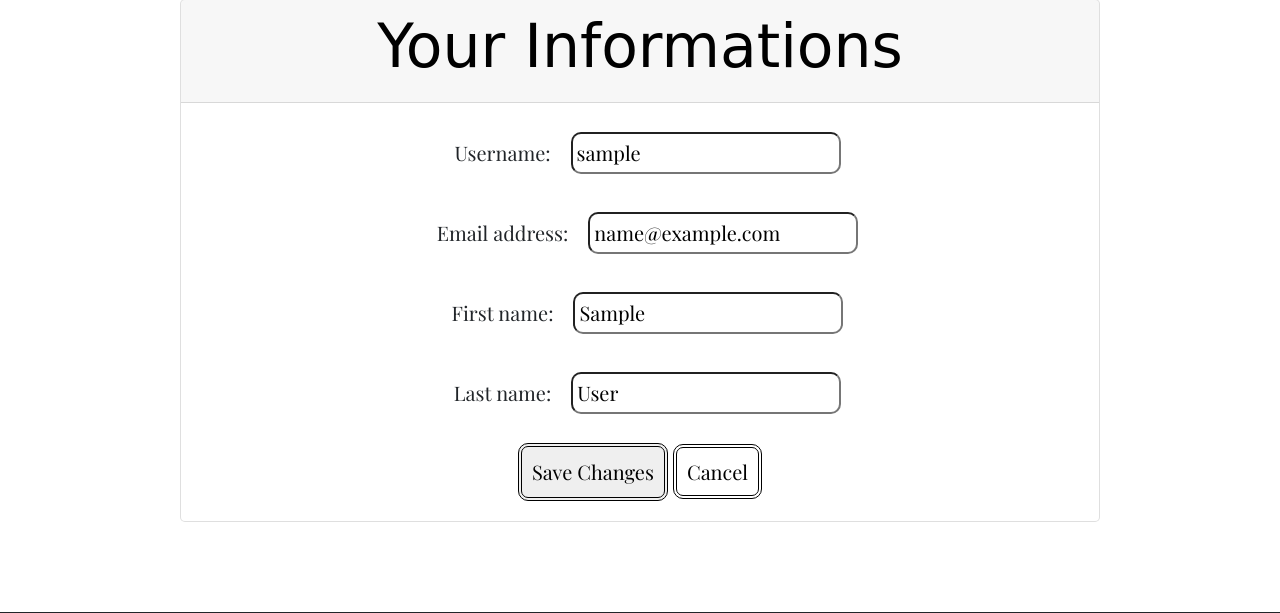
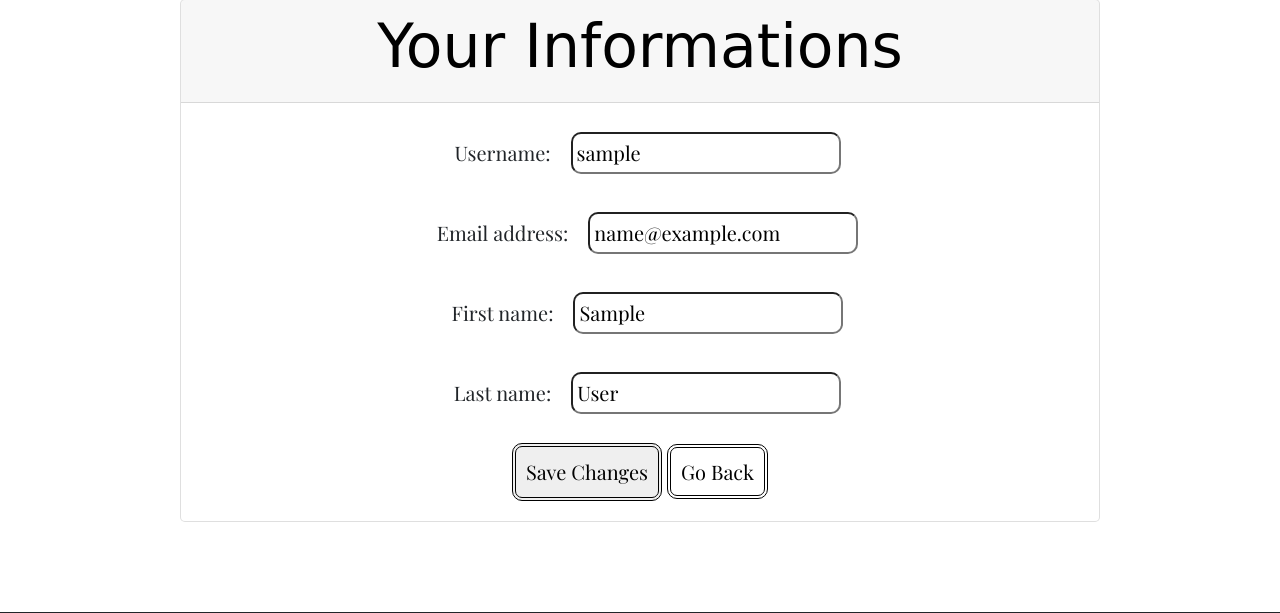
Before and after one commit to ValerioS05/nestbite, a Django app: page /myprofile/edit/ in a window 1280 px wide. Shown: the part 183-796 px from the top of the page. Run offline with Django 4.2, Linux system fonts and the light colour scheme; the visitor is signed in with stand-in values (Sample User, id 1); some libraries are stand-ins or nearby versions; some web fonts are replaced.

Commit message:
added comments in templates

```diff
--- a/templates/base.html
+++ b/templates/base.html
@@ -7,6 +7,7 @@
 
 <head>
     <title>NestBite</title>
+    <!-- Meta -->
     <meta charset="UTF-8">
     <meta name="viewport" content="width=device-width, initial-scale=1.0">
     <meta name="keywords" content="bite, nestbite, table booking, restaurant reservations, online table booking,
@@ -17,6 +18,7 @@
     quick reservation, culinary experience, user friendly booking">
     <meta name="description"
         content="NestBite is a great and intuitive tool to reserve your favourite table in your favourite restaurant!">
+    <!-- Favicon -->
     <link rel="apple-touch-icon" sizes="180x180" href="{% static 'images/favicon/apple-touch-icon.png' %}">
     <link rel="icon" type="image/png" sizes="32x32" href="{% static 'images/favicon/favicon-32x32.png' %}">
     <link rel="icon" type="image/png" sizes="16x16" href="{% static 'images/favicon/favicon-16x16.png' %}">
@@ -86,7 +88,7 @@
             </div>
         </nav>
     </header>
-
+    <!-- Messages -->
     {% if messages %}
     <div class="container mt-3 message-container" aria-live="assertive">
         {% for message in messages %}
@@ -134,7 +136,7 @@
             <p class="copyright mt-3">&copy; 2024 NestBite - All Rights Reserved</p>
         </div>
     </footer>
-
+    <!-- Scripts -->
     <script src="https://cdnjs.cloudflare.com/ajax/libs/popper.js/1.11.0/umd/popper.min.js"
         integrity="sha384-b/U6ypiBEHpOf/4+1nzFpr53nxSS+GLCkfwBdFNTxtclqqenISfwAzpKaMNFNmj4" crossorigin="anonymous">
     </script>
--- a/templates/booking/booking_detail.html
+++ b/templates/booking/booking_detail.html
@@ -5,7 +5,7 @@
 {% block content %}
 <div class="text-center">
     <h1>Booking Details</h1>
-
+<!-- Booking Details -->
     <div class="card mb-3 text-center">
         <div class="card-body">
             <p><strong>Booking Reference:</strong> {{ booking.booking_reference }}</p>
@@ -23,7 +23,7 @@
             <p><strong>Policy:</strong> You can cancel your booking 2 hours in advance.</p>
         </div>
     </div>
-
+<!-- Review section -->
     {% if existing_review %}
     <p>You have already submitted feedback for this booking. Thank you!</p>
     {% else %}
@@ -36,7 +36,7 @@
     </form>
     {% endif %}
     {% endif %}
-
+<!-- Buttons -->
     <a href="{% url 'update_booking' booking.id %}" class="boo-btn btn btn-warning">Update Booking</a>
     <a href="{% url 'booking_list' %}" class="boo-btn btn">Back to Booking List</a>
 </div>
--- a/templates/booking/booking_form.html
+++ b/templates/booking/booking_form.html
@@ -1,6 +1,7 @@
 {% extends "base.html" %}
 
 {% block content %}
+<!-- Messages -->
 {% if form.non_field_errors %}
     <div class="alert alert-danger">
         {% for error in form.non_field_errors %}
@@ -18,6 +19,7 @@
 
 <div class="container mt-5 text-center">
     <h2>Book a Table</h2>
+    <!-- Booking Form -->
     <form method="POST" id="bookingForm">
         {% csrf_token %}
 
@@ -56,7 +58,7 @@
                 {{ form.message }}
             </div>
         </div>
-
+<!-- Submit button -->
         <button type="submit" class="mod-btn">Book Now</button>
     </form>
 </div>
--- a/templates/booking/booking_list.html
+++ b/templates/booking/booking_list.html
@@ -15,7 +15,7 @@
       <a href="{% url 'booking_list' %}" class="btn boo-btn">Clear Filter</a>
     </div>
   </form>
-
+<!-- Booking List and Buttons -->
   <ul class="list-group ">
     {% for booking in bookings %}
     <li class="mt-4 boo-det">
--- a/templates/booking/cancel_booking.html
+++ b/templates/booking/cancel_booking.html
@@ -3,6 +3,7 @@
 {% block title %}Confirm Cancellation{% endblock %}
 
 {% block content %}
+<!-- Delete Form -->
 <div class="text-center">
     <h1>Cancel Booking</h1>
     <p>Are you sure you want to delete the booking for <strong>{{ booking.customer_name }}</strong> on {{ booking.booking_date }}?</p>
--- a/templates/booking/update_booking_form.html
+++ b/templates/booking/update_booking_form.html
@@ -4,7 +4,7 @@
 
 {% block content %}
 <h2 class="text-center">Update Booking</h2>
-
+<!-- Messages -->
 {% if form.non_field_errors %}
 <div class="alert alert-danger">
     {% for error in form.non_field_errors %}
@@ -19,6 +19,7 @@
     {% endfor %}
 {% endif %}
 </div>
+<!-- Form -->
 <div class="container mt-5 text-center">
     <form method="POST" id="updateBookingForm">
         {% csrf_token %}
@@ -62,6 +63,7 @@
         <button type="submit" class="mod-btn">Update Booking</button>
     </form>
 </div>
+<!-- Submit button up / back down -->
 <div class="text-center mt-4 btn-container-det">
     <a href="{% url 'booking_list' %}" class="mod-btn">Back to Booking List</a>
 </div>
--- a/templates/profile/contact_us.html
+++ b/templates/profile/contact_us.html
@@ -1,14 +1,14 @@
 {% extends 'base.html' %}
 
 {% block content %}
-
+<!-- Display text -->
     <section class="jumbotron text-center bg-light py-5">
         <div class="container">
             <h1 class="display-4">Contact Us</h1>
             <p class="lead">We'd love to hear from you! Reach out with your questions!</p>
         </div>
     </section>
-
+<!-- Form -->
     <section class="container my-5 text-center">
         <div class="row justify-content-center">
             <div class="col-12 col-sm-10 col-md-8 col-lg-8">
--- a/templates/profile/profile.html
+++ b/templates/profile/profile.html
@@ -4,7 +4,7 @@
 
 {% block content %}
 <h1 class="text-center">Your Profile</h1>
-
+<!-- Profile Details + Edit Button -->
 <div class="card mb-5 text-center">
     <div class="card-header">
         <h5 class="mb-0">{{ user.username }}'s</h5>
--- a/templates/profile/update_profile.html
+++ b/templates/profile/update_profile.html
@@ -9,6 +9,7 @@
         <h5>Your Informations</h5>
     </div>
     <div class="card-body">
+    <!-- Form + Buttons -->
         <form method="POST">
             {% csrf_token %}
             {{ form.as_p }}
@@ -25,7 +26,7 @@
             {% endif %}
             <div class="mt-3">
                 <button type="submit" class="mod-btn">Save Changes</button>
-                <a href="{% url 'profile' %}" class="mod-btn">Cancel</a>
+                <a href="{% url 'profile' %}" class="mod-btn">Go Back</a>
             </div>
         </form>
     </div>
--- a/templates/restaurant_detail.html
+++ b/templates/restaurant_detail.html
@@ -2,6 +2,7 @@
 {% load static %}
 
 {% block content %}
+<!-- Restaurant details -->
 <div class="card mb-4 text-center">
     <div class="card-header">
         <h1 class="card-title">{{ restaurant.name }}</h1>
@@ -16,6 +17,7 @@
         </p>
     </div>
 </div>
+<!-- Booking section -->
 <div class="text-center mt-4 btn-container-det">
     {% if user.is_authenticated %}
     <a href="{% url 'create_booking' restaurant.id %}" class="mod-btn mb-3">Make a Reservation</a>
@@ -28,7 +30,7 @@
         </strong>
     {% endif %}
     </div>
-
+<!-- Featured image -->
 </div>
 <div class="image-gallery text-center mb-5">
     <div class="image-container">
@@ -42,6 +44,7 @@
             {{ restaurant.description|safe}}
         </div>
     </div>
+<!-- Back button -->
     <div class="text-center mt-5">
         <a href="{% url 'restaurant_list' %}" class="mod-btn">Back to restaurants</a>
     </div>
--- a/templates/restaurants.html
+++ b/templates/restaurants.html
@@ -3,7 +3,7 @@
 
 {% block content %}
 <h1 class="mb-4 text-center">NestBite Restaurants</h1>
-
+<!-- Filters -->
 <form method="get" class="mb-4" id="filterForm" style="display: block;">
     <div class="row mb-3">
         <div class="col">
@@ -29,7 +29,7 @@
         </div>
     </div>
 </form>
-
+<!-- Restaurant List -->
 <div class="list-group">
     {% for restaurant in page_obj %}
     <div class="restaurant-item-wrapper">
@@ -64,6 +64,6 @@
     </li>
     {% endif %}
 </ul>
-
+<!-- Filters script -->
 <script src="{% static 'js/restaurant_filter.js' %}"></script>
 {% endblock %}
```
